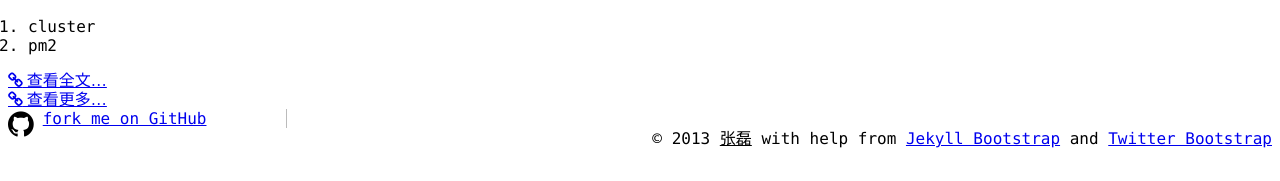
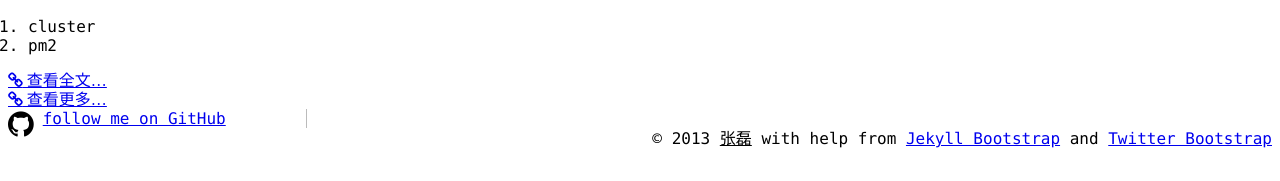
Before and after one commit to teazean/teazean.github.io, a Jekyll site: the page built from index.md, in a window 1280 px wide. Shown: the part 771-952 px from the top of the page. Built offline with Jekyll 4.4.1, drawn with Linux system fonts in a browser that asks for light colours; nearby versions of some CDN libraries; Markdown is read by kramdown in place of the engine named in the settings; comment, search, counter and statistics services are not loaded.

Commit message:
fork->follow

```diff
--- a/_includes/themes/twitter/default.html
+++ b/_includes/themes/twitter/default.html
@@ -71,7 +71,7 @@
       </div>
 
       <footer class="card clearfix">
-        <span style="font-size:30px;"class="fa fa-github pull-left"></span><a href="https://github.com/teazean" style="display:inline-block;padding-right:80px;border-right:1px solid #bbb">fork me on GitHub</a>
+        <span style="font-size:30px;"class="fa fa-github pull-left"></span><a href="https://github.com/teazean" style="display:inline-block;padding-right:80px;border-right:1px solid #bbb">follow me on GitHub</a>
         <p class="pull-right">&copy; 2013 <a href="/soup.html" style="color:black;">{{ site.author.name }}</a>
           with help from <a href="http://jekyllbootstrap.com" target="_blank" title="The Definitive Jekyll Blogging Framework">Jekyll Bootstrap</a>
           and <a href="http://twitter.github.com/bootstrap/" target="_blank">Twitter Bootstrap</a>
```
